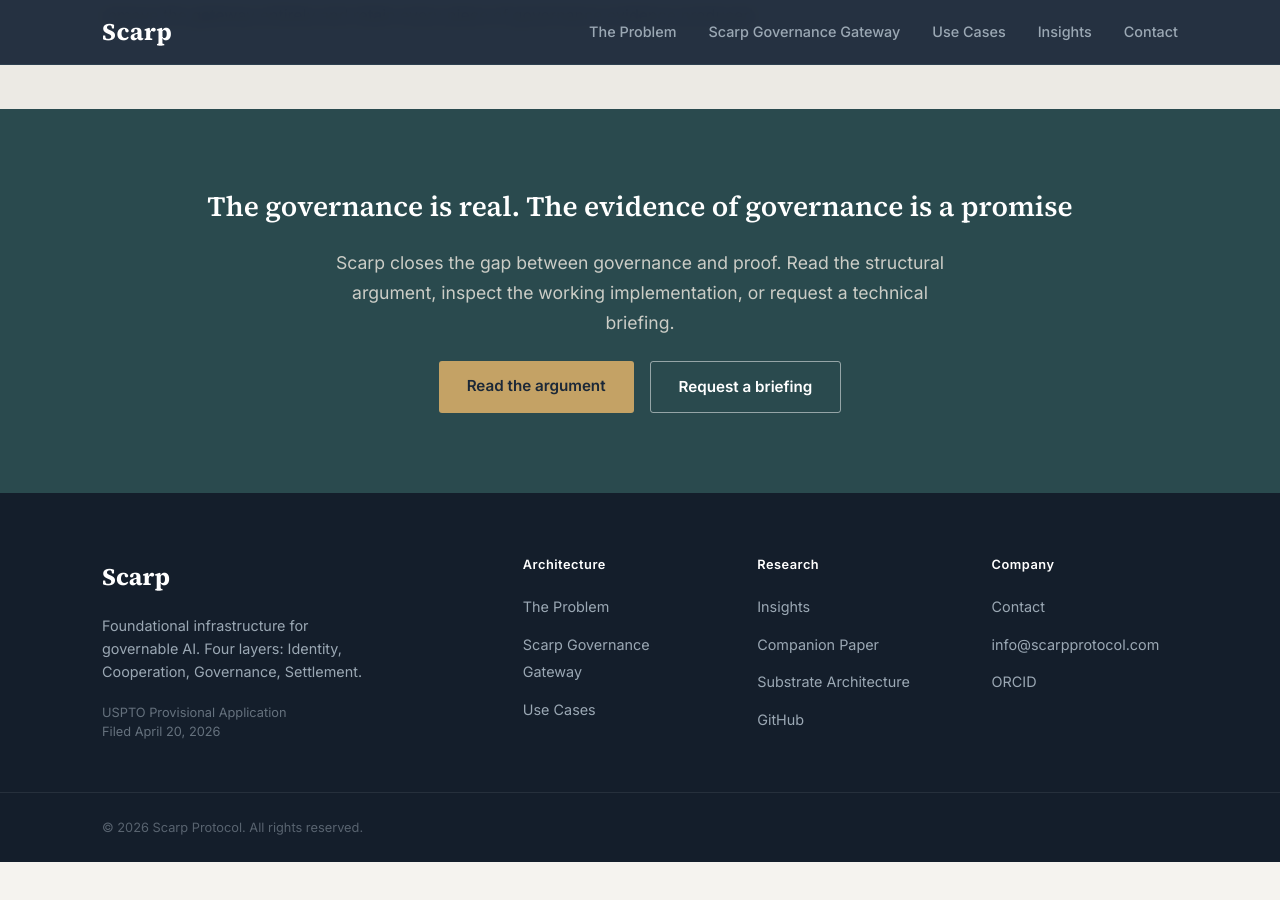
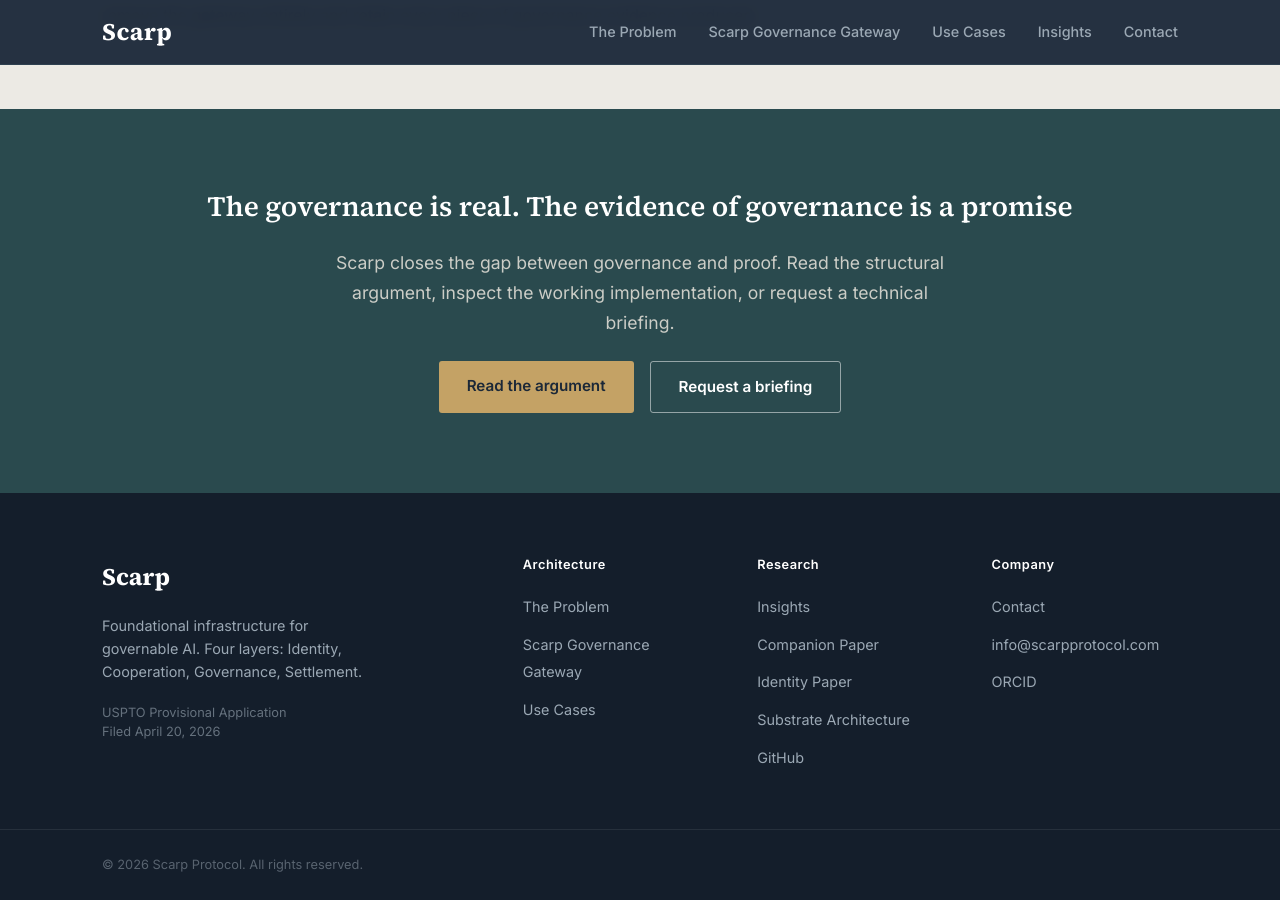
Before and after one commit to scarpprotocol/scarpprotocol.github.io, a Jekyll site: the page built from index.html, in a window 1280 px wide and 900 px high, scrolled down 5793 px. Built offline with Jekyll 4.4.1, drawn with Linux system fonts in a browser that asks for light colours; before the commit the page ends 6655 px from its top, so only the background shows below that.

Commit message:
Update footer.html

```diff
--- a/_includes/footer.html
+++ b/_includes/footer.html
@@ -20,6 +20,7 @@
           <ul>
             <li><a href="/insights">Insights</a></li>
             <li><a href="/insights/governable-ai-from-the-ground-up">Companion Paper</a></li>
+            <li><a href="/insights/identity-paper">Identity Paper</a></li>
             <li><a href="/insights/the-intelligent-economy">Substrate Architecture</a></li>
             <li><a href="https://github.com/scarpprotocol/scarp-verify" target="_blank" rel="noopener">GitHub</a></li>
           </ul>
```
